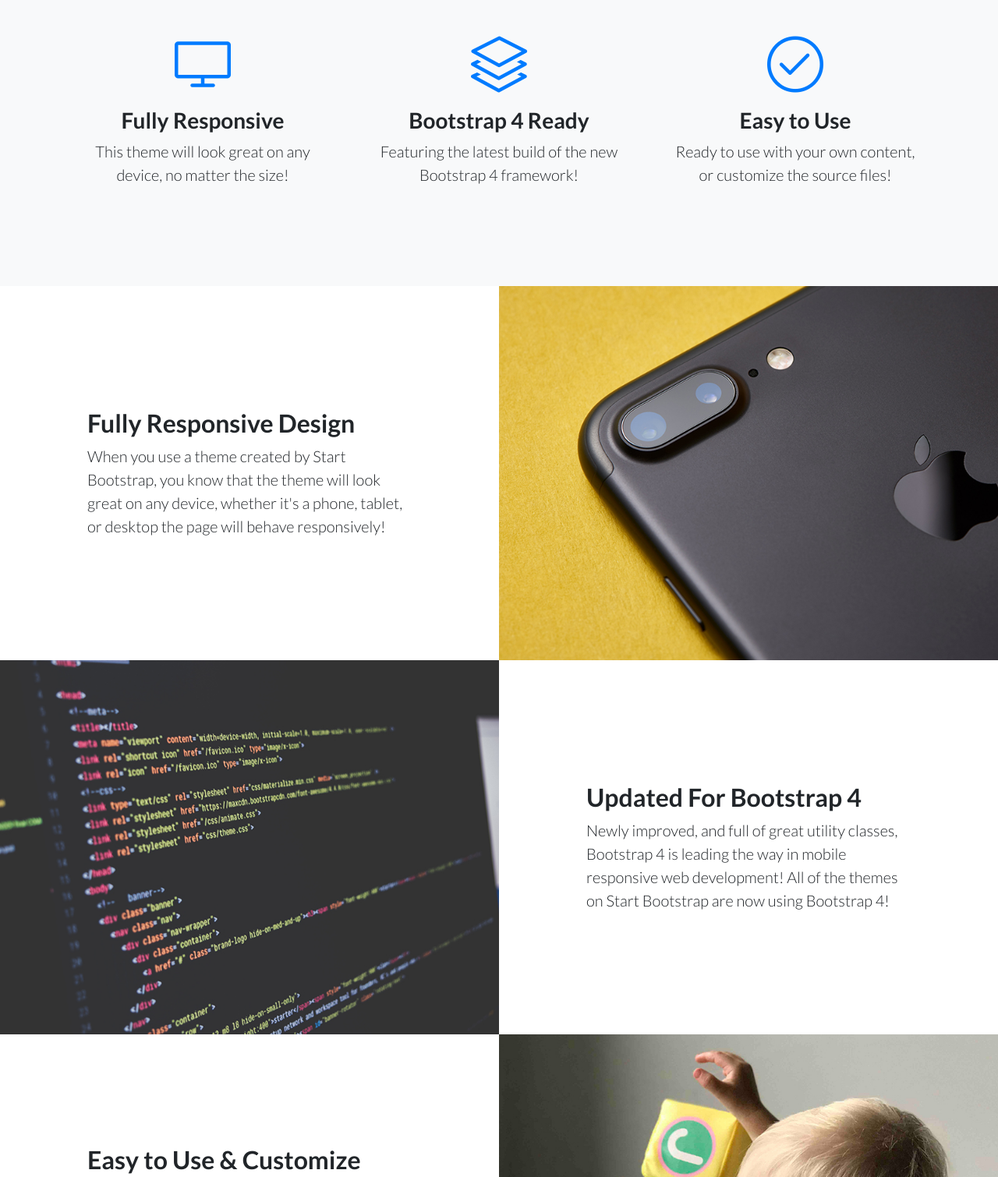
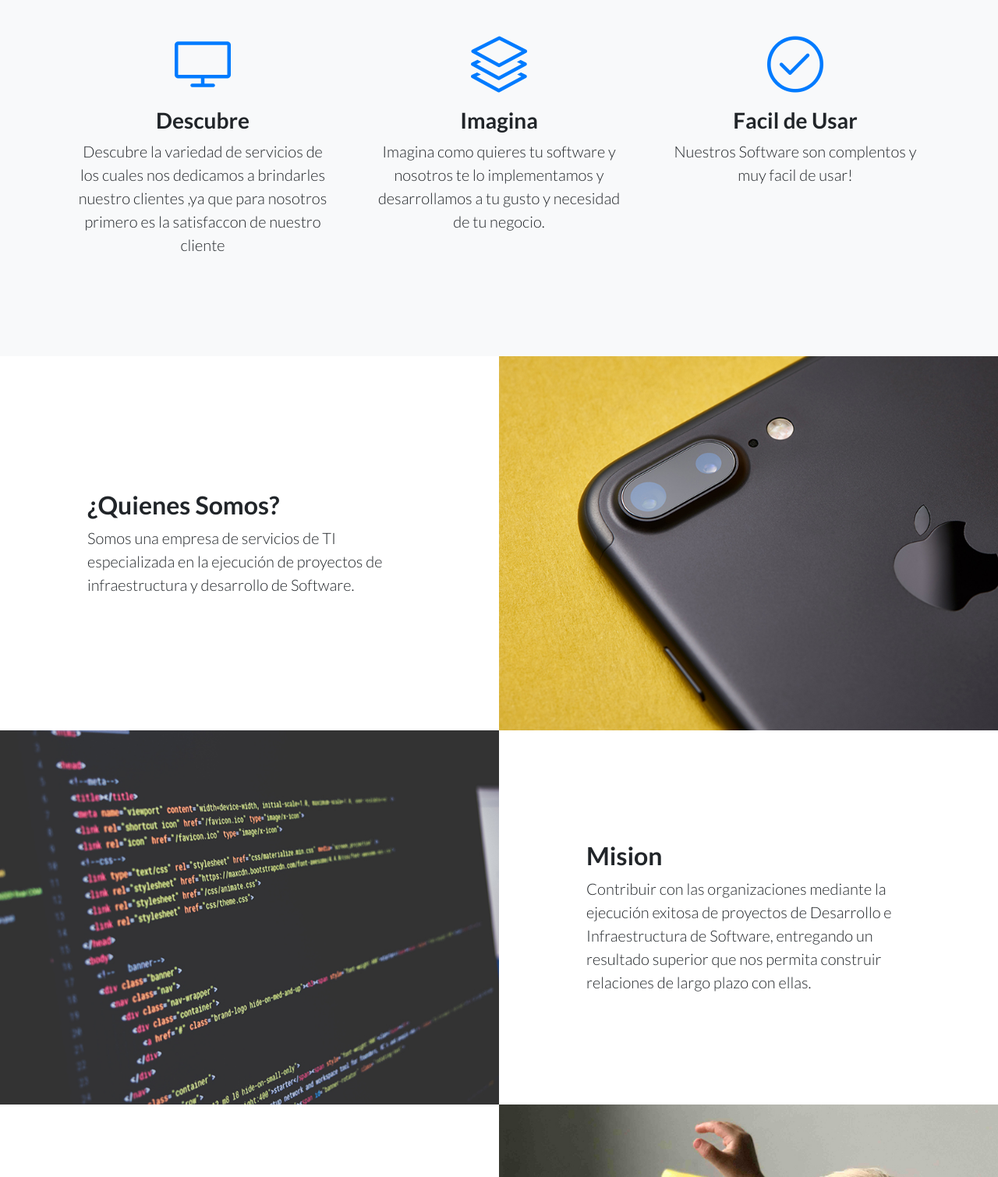
Before and after one commit to gerald9610/proyectoL4, a website: page index.html in a window 1280 px wide. Shown: the part 680-2190 px from the top of the page at 78% size. Drawn offline with Linux system fonts and the light colour scheme.

Commit message:
cambio de texto con imagenes
cambi de texts y imagenes juntas

```diff
--- a/index.html
+++ b/index.html
@@ -45,7 +45,7 @@
           <form>
             <div class="form-row">
               <div class="col-12 col-md-9 mb-2 mb-md-0">
-                <input type="email" class="form-control form-control-lg" placeholder="Enter your email...">
+                <input type="email" class="form-control form-control-lg" placeholder="Buscador">
               </div>
               <div class="col-12 col-md-3">
                 <button type="submit" class="btn btn-block btn-lg btn-primary">Explora</button>
@@ -66,8 +66,8 @@
             <div class="features-icons-icon d-flex">
               <i class="icon-screen-desktop m-auto text-primary"></i>
             </div>
-            <h3>Fully Responsive</h3>
-            <p class="lead mb-0">This theme will look great on any device, no matter the size!</p>
+            <h3>Descubre </h3>
+            <p class="lead mb-0">Descubre la variedad de servicios de los cuales nos dedicamos a brindarles nuestro clientes ,ya que para nosotros primero es la satisfaccon de nuestro cliente</p>
           </div>
         </div>
         <div class="col-lg-4">
@@ -75,8 +75,8 @@
             <div class="features-icons-icon d-flex">
               <i class="icon-layers m-auto text-primary"></i>
             </div>
-            <h3>Bootstrap 4 Ready</h3>
-            <p class="lead mb-0">Featuring the latest build of the new Bootstrap 4 framework!</p>
+            <h3>Imagina</h3>
+            <p class="lead mb-0">Imagina como quieres tu software y nosotros te lo implementamos y desarrollamos a tu gusto y necesidad de tu negocio.</p>
           </div>
         </div>
         <div class="col-lg-4">
@@ -84,8 +84,8 @@
             <div class="features-icons-icon d-flex">
               <i class="icon-check m-auto text-primary"></i>
             </div>
-            <h3>Easy to Use</h3>
-            <p class="lead mb-0">Ready to use with your own content, or customize the source files!</p>
+            <h3>Facil de Usar</h3>
+            <p class="lead mb-0">Nuestros Software son complentos y muy facil de usar!</p>
           </div>
         </div>
       </div>
@@ -99,22 +99,22 @@
 
         <div class="col-lg-6 order-lg-2 text-white showcase-img" style="background-image: url('img/bg-showcase-1.jpg');"></div>
         <div class="col-lg-6 order-lg-1 my-auto showcase-text">
-          <h2>Fully Responsive Design</h2>
-          <p class="lead mb-0">When you use a theme created by Start Bootstrap, you know that the theme will look great on any device, whether it's a phone, tablet, or desktop the page will behave responsively!</p>
+          <h2>¿Quienes Somos?</h2>
+          <p class="lead mb-0">Somos una empresa de servicios de TI especializada en la ejecución de proyectos de infraestructura y desarrollo de Software.</p>
         </div>
       </div>
       <div class="row no-gutters">
         <div class="col-lg-6 text-white showcase-img" style="background-image: url('img/bg-showcase-2.jpg');"></div>
         <div class="col-lg-6 my-auto showcase-text">
-          <h2>Updated For Bootstrap 4</h2>
-          <p class="lead mb-0">Newly improved, and full of great utility classes, Bootstrap 4 is leading the way in mobile responsive web development! All of the themes on Start Bootstrap are now using Bootstrap 4!</p>
+          <h2>Mision </h2>
+          <p class="lead mb-0">Contribuir con las organizaciones mediante la ejecución exitosa de proyectos de Desarrollo e Infraestructura de Software, entregando un resultado superior que nos permita construir relaciones de largo plazo con ellas.</p>
         </div>
       </div>
       <div class="row no-gutters">
         <div class="col-lg-6 order-lg-2 text-white showcase-img" style="background-image: url('img/bg-showcase-3.jpg');"></div>
         <div class="col-lg-6 order-lg-1 my-auto showcase-text">
-          <h2>Easy to Use &amp; Customize</h2>
-          <p class="lead mb-0">Landing Page is just HTML and CSS with a splash of SCSS for users who demand some deeper customization options. Out of the box, just add your content and images, and your new landing page will be ready to go!</p>
+          <h2>Vision</h2>
+          <p class="lead mb-0">Queremos ser una de las diez mejores empresas de consultoría y desarrollo de software de la Argentina, y posicionarnos como la mejor opción para las empresas que requieren desarrollar soluciones a medida en la Argentina, en la región o en cualquier parte del mundo.</p>
         </div>
       </div>
     </div>
@@ -123,7 +123,7 @@
   <!-- Testimonials -->
   <section class="testimonials text-center bg-light">
     <div class="container">
-      <h2 class="mb-5">What people are saying...</h2>
+      <h2 class="mb-5">Clientes Satisfechos</h2>
       <div class="row">
         <div class="col-lg-4">
           <div class="testimonial-item mx-auto mb-5 mb-lg-0">
```
Also changed, not shown: img/bg-masthead.jpg.
